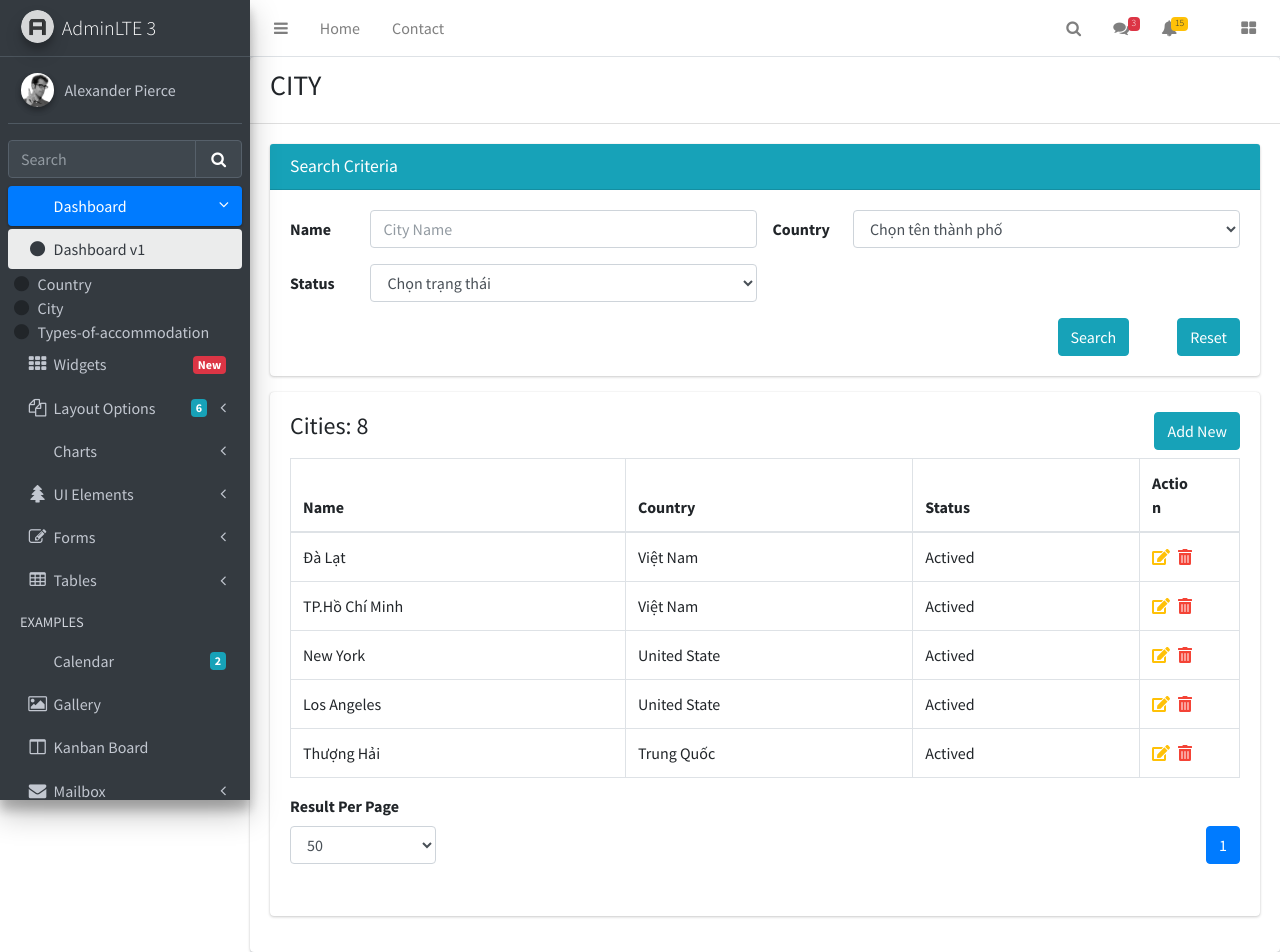
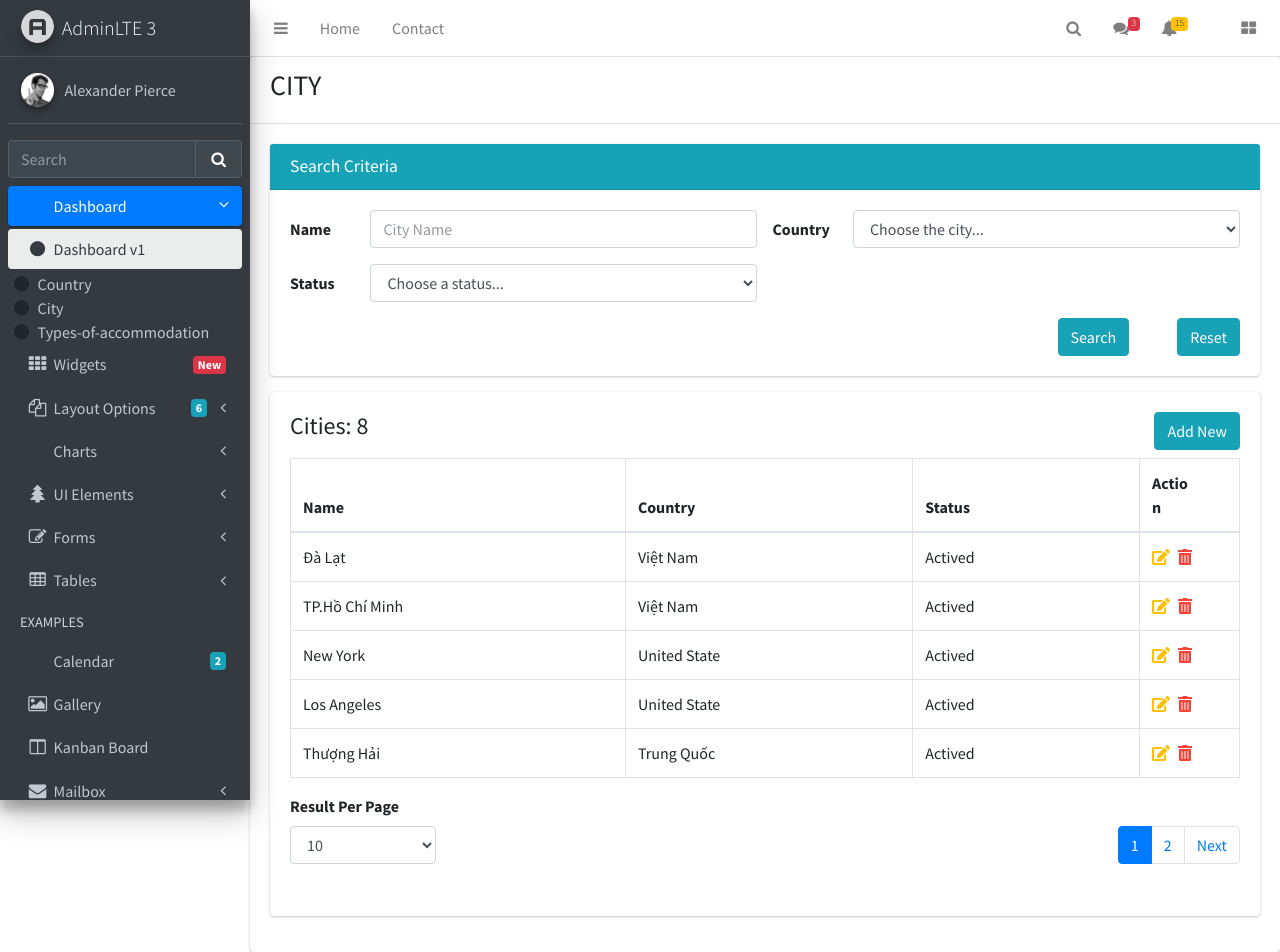
Before and after one commit to dnhieu1992/GoTrip, a React (Create React App) app in the folder B-CLIENT/gotrip/: page /admin/city in a window 1280 px wide. Shown: the top 952 px of the page. Built offline with nearby package versions, Linux system fonts and the light colour scheme.

Commit message:
Update - Delete City

```diff
--- a/B-CLIENT/gotrip/src/admin-page/city/CityContainer.jsx
+++ b/B-CLIENT/gotrip/src/admin-page/city/CityContainer.jsx
@@ -1,4 +1,4 @@
-import { useState } from 'react';
+import { useState, useRef, useEffect } from 'react';
 import Modal from '../../shared/components/forms/Modal';
 import CityGrid from './component/CityGrid';
 import CitySearch from './component/CitySearch';
@@ -6,7 +6,7 @@ import CityForm from './component/CityForm';
 
 const CityContainer = () => {
 
-    const mockDatas = [
+    const mockDatasRaw = [
         { id: 1, name: 'Đà Lạt', country: 'Việt Nam', status: "Actived" },
         { id: 2, name: 'TP.Hồ Chí Minh', country: 'Việt Nam', status: "Actived" },
         { id: 3, name: 'New York', country: 'United State', status: "Actived" },
@@ -17,11 +17,21 @@ const CityContainer = () => {
         { id: 8, name: 'Mumbai', country: 'Ấn Độ', status: "Actived" },
     ];
 
-    const [data, setData] = useState(mockDatas.slice(0, 5));
+    const [mockDatas, setMockDatas] = useState(mockDatasRaw);
+    const [data, setData] = useState([]);
     const [searchParam, setSearchParam] = useState({});
-    const [options, setOptions] = useState({ currentPage: 1 });
+    const [options, setOptions] = useState({ currentPage: 1, pageSize: 5 });
     const [isShow, setIsShow] = useState(false);
     const [city, setCity] = useState({});
+    const didMountRef = useRef(false);
+    const isUpdating = useRef(false);
+
+    useEffect(() => {
+        if (!didMountRef.current) {
+            onHandleSearch({});
+            didMountRef.current = true;
+        }
+    });
 
     const onHandleSearchChange = (param) => {
         setSearchParam(param);
@@ -29,16 +39,14 @@ const CityContainer = () => {
 
     const onHandleSearch = ({ cityName, cityCountry, status }) => {
         const cities = mockDatas.filter(item => {
-
             if ((!cityName || (item.name.toLowerCase().indexOf(cityName.toLowerCase()) > -1))
                 && (!cityCountry || (item.country.toLowerCase().indexOf(cityCountry.toLowerCase()) > -1))
                 && (!status || (item.status.indexOf(status) > -1))) {
                 return item;
             }
-            debugger;
         });
         const result = cities.slice((options.currentPage - 1) * options.pageSize, options.currentPage * options.pageSize);
-        setData(cities);
+        setData(result);
     };
 
     const onHandlePageChange = (pageNumber) => {
@@ -59,15 +67,41 @@ const CityContainer = () => {
     const onClose = () => {
         setIsShow(false);
         setCity({});
+        isUpdating.current = false;
     }
     const onSaveCity = () => {
-        data.push(city);
-        setData(data);
+        if (isUpdating.current === true) {
+            const cityNew = mockDatas.find(x => x.id == city.id);
+            cityNew.name = city.name;
+            cityNew.country = city.country;
+            cityNew.status = city.status;
+            isUpdating.current = false;
+        }
+        else {
+            mockDatas.push(city);
+            setMockDatas(mockDatas);
+        }
+        onHandleSearch(searchParam);
         onClose();
     }
 
     const onSaveFormChange = (city) => {
         setCity(city);
+    }
+
+    const editForm = (city) => {
+        setCity(city);
+        setIsShow(true);
+        isUpdating.current = true;
+    }
+
+    const deleteForm = (id) => {
+        const index = mockDatas.findIndex(item => item.id == id);
+        if (index > -1) {
+            mockDatas.splice(index, 1);
+        }
+        setMockDatas(mockDatas);
+        onHandleSearch(searchParam);
     }
 
     const modalRender = () => {
@@ -79,7 +113,8 @@ const CityContainer = () => {
                 <CityForm city={city}
                     onSaveFormChange={onSaveFormChange}
                     onClose={onClose}
-                    onSaveCity={onSaveCity} />
+                    onSaveCity={onSaveCity}
+                    isUpdating={isUpdating.current} />
             </Modal>
         )
     }
@@ -92,16 +127,21 @@ const CityContainer = () => {
                     <h3>City</h3>
                 </div>
                 <div className="card-body">
-                    <CitySearch searchParam={searchParam}
+                    <CitySearch
+                        searchParam={searchParam}
                         onHandleSearchChange={onHandleSearchChange}
                         onHandleSearch={onHandleSearch}
                         onHandleResetForm={onHandleResetForm}
                     />
-                    <CityGrid data={data}
+                    <CityGrid
+                        data={data}
                         options={options}
                         totalItems={mockDatas.length}
                         onHandlePageChange={onHandlePageChange}
-                        addNewForm={addNewForm} />
+                        addNewForm={addNewForm}
+                        editForm={editForm}
+                        deleteForm={deleteForm}
+                    />
                 </div>
             </div>
         </>
--- a/B-CLIENT/gotrip/src/admin-page/city/component/CityForm.jsx
+++ b/B-CLIENT/gotrip/src/admin-page/city/component/CityForm.jsx
@@ -1,5 +1,6 @@
 const CityForm = ({
   city,
+  isUpdating,
   onSaveFormChange,
   onClose,
   onSaveCity
@@ -7,8 +8,7 @@ const CityForm = ({
   const { id, name, country, status } = city;
 
   const onHandlePropertyChange = (e) => {
-    city[e.target.name] = e.target.value;
-    onSaveFormChange(city);
+    onSaveFormChange({ ...city, [e.target.name]: e.target.value });
   }
 
   return (
@@ -16,7 +16,7 @@ const CityForm = ({
       <div className="card-body">
         <div className="form-group">
           <label for="exampleInputEmail1">Id</label>
-          <input type="text" name="id" className="form-control" id="id" placeholder="Id" value={id} onChange={onHandlePropertyChange} />
+          <input type="text" name="id" className="form-control" id="id" placeholder="Id" value={id} onChange={onHandlePropertyChange} disabled={isUpdating} />
         </div>
         <div className="form-group">
           <label for="exampleInputEmail1">Name</label>
@@ -25,7 +25,7 @@ const CityForm = ({
         <div className="form-group">
           <label for="exampleInputPassword1">Country</label>
           <select className="form-select form-control" aria-label="Default select example" name="country" value={country} onChange={onHandlePropertyChange}>
-            <option selected hidden>Chọn tên thành phố</option>
+            <option selected hidden>Choose the city...</option>
             <option value=""></option>
             <option value="Việt Nam">Việt Nam</option>
             <option value="United State" >United State</option>
@@ -36,6 +36,7 @@ const CityForm = ({
         <div className="form-group">
           <label for="exampleInputPassword1">Status</label>
           <select class="form-control" name="status" value={status} onChange={onHandlePropertyChange} >
+            <option selected hidden>Choose a status...</option>
             <option value=""></option>
             <option value="Actived">Actived</option>
             <option value="Disabled">Disabled</option>
--- a/B-CLIENT/gotrip/src/admin-page/city/component/CityGrid.jsx
+++ b/B-CLIENT/gotrip/src/admin-page/city/component/CityGrid.jsx
@@ -6,14 +6,10 @@ const CityGrid = ({
   options,
   totalItems,
   onHandlePageChange,
-  addNewForm
+  addNewForm,
+  editForm,
+  deleteForm
 }) => {
-  const onEdit = () => {
-
-  }
-  const onDelete = () => {
-
-  }
   const columns = [
     {
       fieldName: 'Id',
@@ -35,8 +31,8 @@ const CityGrid = ({
     {
       fieldName: 'Action',
       type: 'action',
-      onEdit: onEdit,
-      onDelete: onDelete
+      onEdit: editForm,
+      onDelete: deleteForm
     }
   ];
 
@@ -52,12 +48,13 @@ const CityGrid = ({
             <button type="button" className="btn btn-info" onClick={addNewForm}>Add New</button>
           </div>
         </div>
-        <Grid data={data}
+        <Grid
+          data={data}
           columns={columns}
           currentPage={options.currentPage}
           pageSize={options.pageSize}
           total={totalItems}
-          onHandlePageChange={onHandlePageChange}
+          onPageNumberChange={onHandlePageChange}
         />
       </div>
     </div>
--- a/B-CLIENT/gotrip/src/admin-page/city/component/CitySearch.jsx
+++ b/B-CLIENT/gotrip/src/admin-page/city/component/CitySearch.jsx
@@ -44,7 +44,7 @@ const CitySearch = ({
                                 <div className="col-sm-10">
                                     <select class="form-control" value={cityCountry} id="cityCountry"
                                         name="cityCountry" onChange={onHandleFieldChange}>
-                                        <option selected hidden>Chọn tên thành phố</option>
+                                        <option selected hidden>Choose the city...</option>
                                         <option value=""></option>
                                         <option value="Việt Nam">Việt Nam</option>
                                         <option value="United State" >United State</option>
@@ -61,7 +61,7 @@ const CitySearch = ({
                                 <label for="inputPassword3" className="col-sm-2 col-form-label">Status</label>
                                 <div className="col-sm-10">
                                     <select class="form-control" value={status} name="status" onChange={onHandleFieldChange}>
-                                        <option selected hidden>Chọn trạng thái</option>
+                                        <option selected hidden>Choose a status...</option>
                                         <option value=""></option>
                                         <option value="Actived">Actived</option>
                                         <option value="Disabled">Disabled</option>
```
